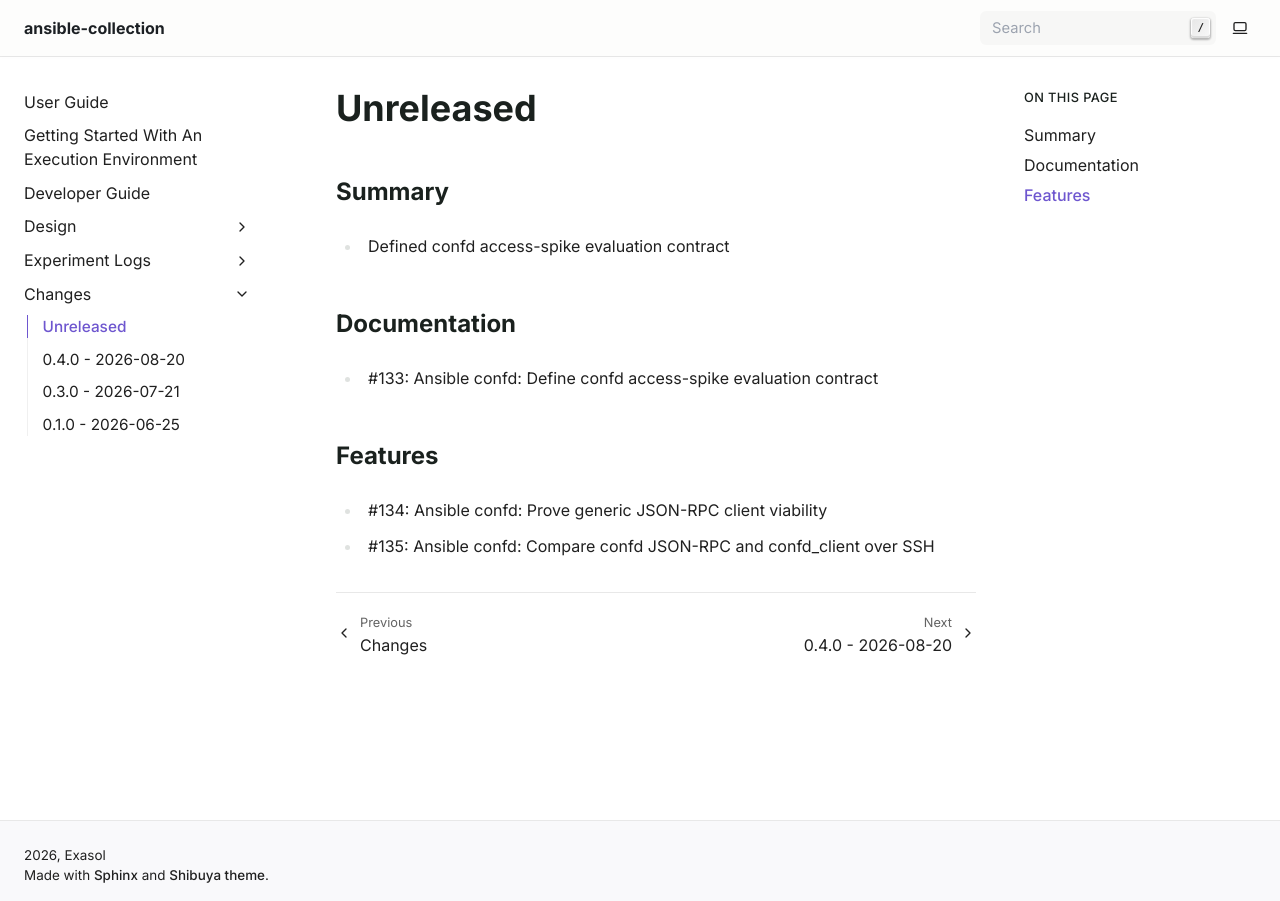
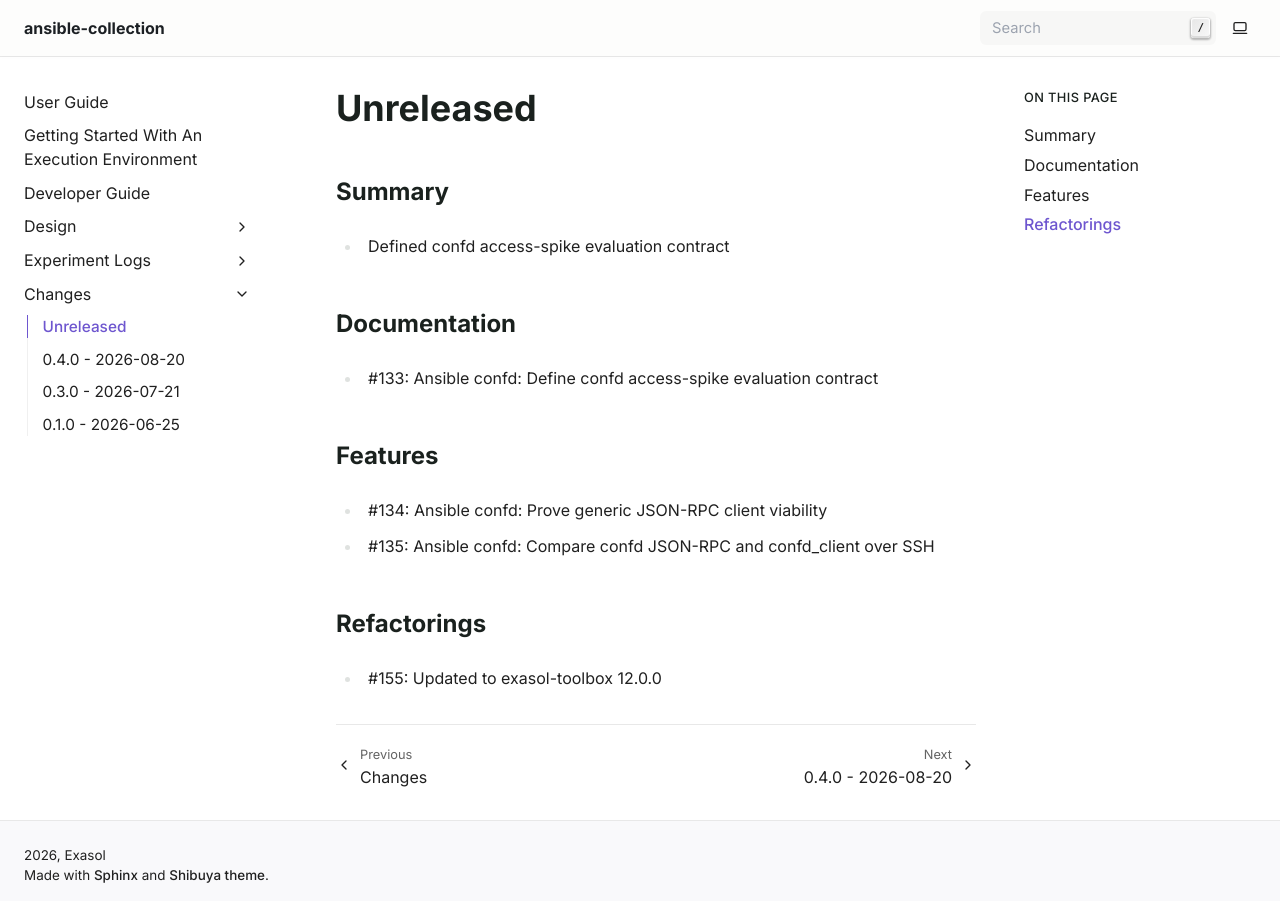
Before and after one commit to exasol/ansible-collection, a Sphinx documentation site: the page built from doc/changes/unreleased.md, in a window 1280 px wide. Built offline with Sphinx 7.4.7, drawn with Linux system fonts in a browser that asks for light colours.

Commit message:
Add changelog entry

```diff
--- a/doc/changes/unreleased.md
+++ b/doc/changes/unreleased.md
@@ -12,3 +12,7 @@
 
 * #134: Ansible confd: Prove generic JSON-RPC client viability
 * #135: Ansible confd: Compare confd JSON-RPC and confd_client over SSH
+
+## Refactorings
+
+* #155: Updated to exasol-toolbox 12.0.0
```
